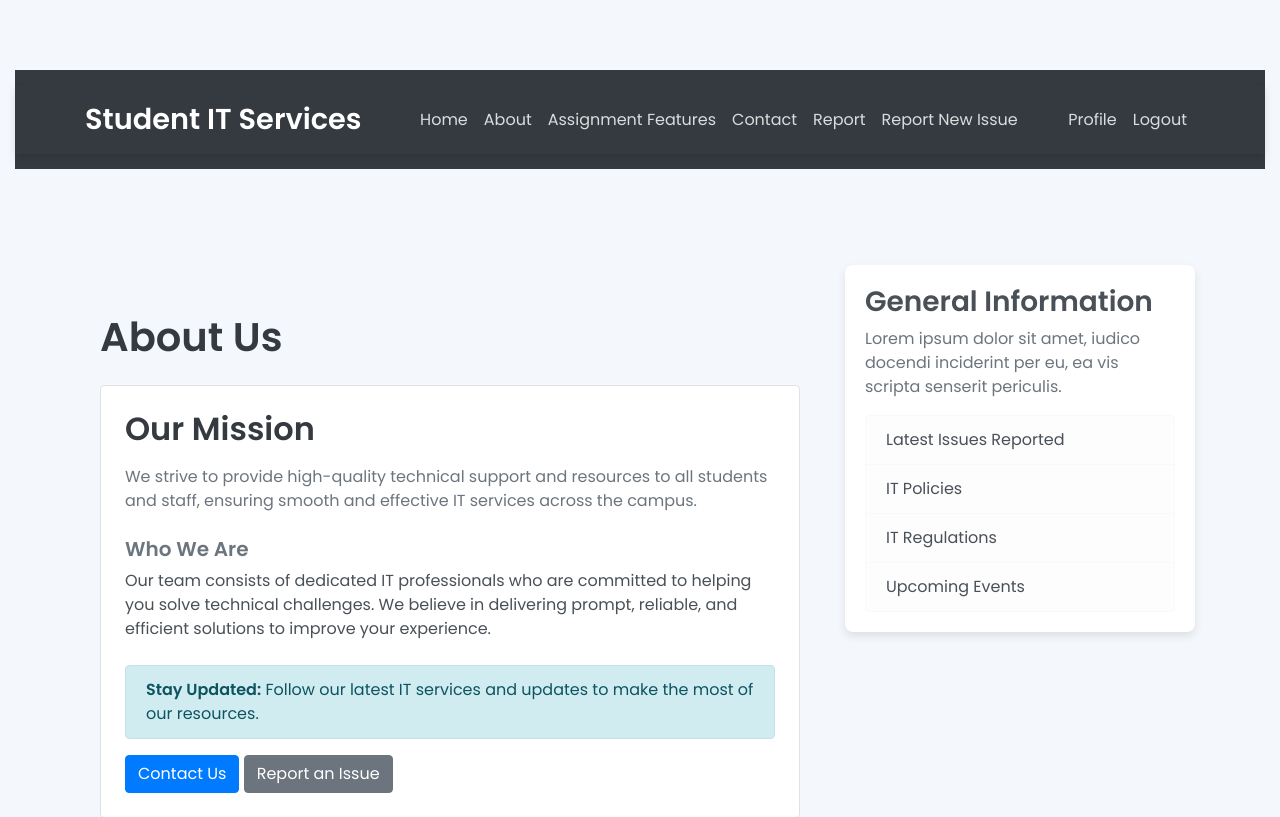
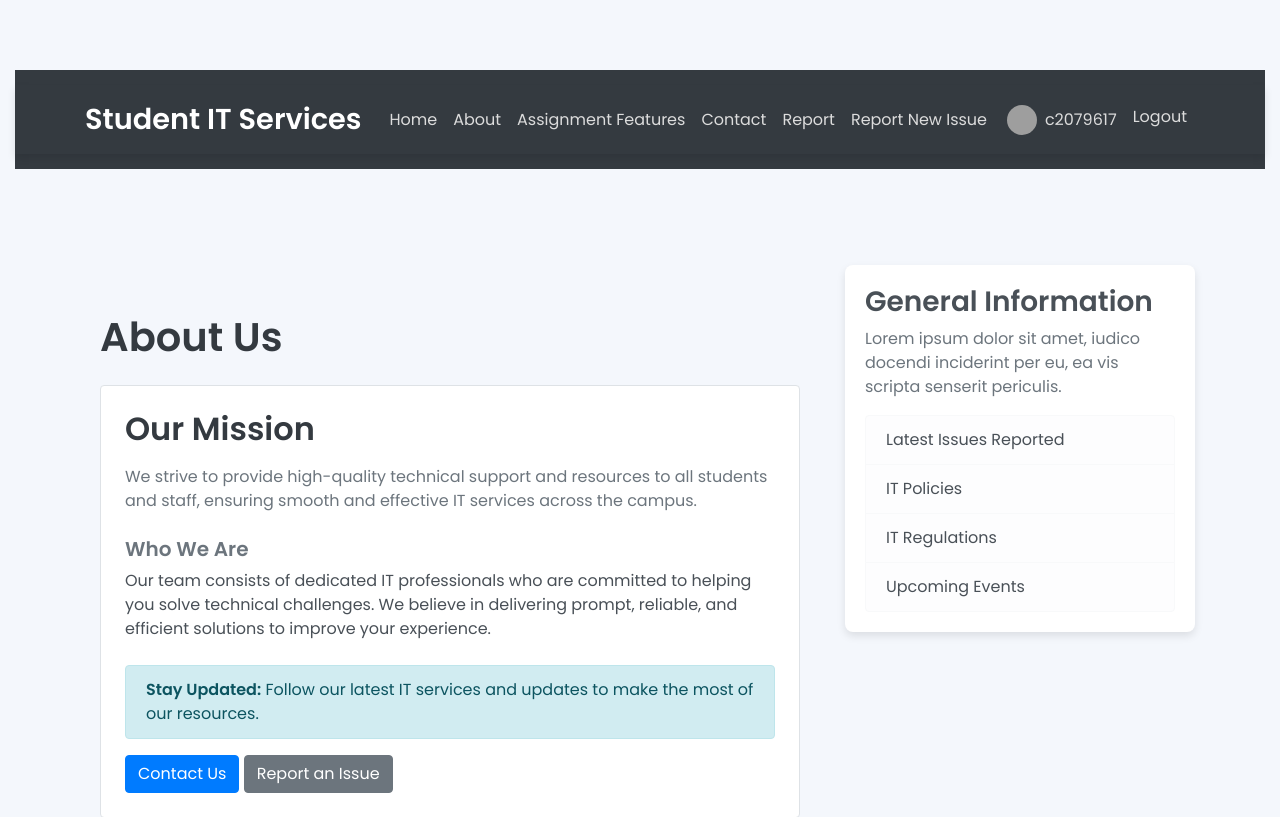
Before and after one commit to c2079617/Django-app, a Django app: page /about/ in a window 1280 px wide. Shown: the top 817 px of the page. Run offline with Django 5.2, Linux system fonts and the light colour scheme; a user stored in the database is signed in; data comes from the database, SQL or seed files in the repository; some libraries are stand-ins or nearby versions; grey boxes are pictures that could not be loaded.

Commit message:
Add profile picture next to profile link in navbar

```diff
--- a/itreporting/templates/itreporting/base.html
+++ b/itreporting/templates/itreporting/base.html
@@ -54,8 +54,19 @@
 
                         <ul class="navbar-nav ml-auto">
                             {% if user.is_authenticated %}
-                                <li class="nav-item">
-                                    <a class="nav-link" href="{% url 'profile' %}">Profile</a>
+                                <li class="nav-item d-flex align-items-center">
+                                    <a class="nav-link d-flex align-items-center" href="{% url 'profile' %}">
+                                        <!-- Profile Picture -->
+                                        {% if user.profile.image %}
+                                            <img src="{{ user.profile.image.url }}" alt="Profile Picture"
+                                                 class="rounded-circle" width="30" height="30" style="object-fit: cover;">
+                                        {% else %}
+                                            <img src="{% static 'default/profile.png' %}" alt="Default Profile Picture"
+                                                 class="rounded-circle" width="30" height="30" style="object-fit: cover;">
+                                        {% endif %}
+                                        <!-- Username -->
+                                        <span class="ml-2">{{ user.username }}</span>
+                                    </a>
                                 </li>
                                 <form method="post" action="{% url 'logout' %}" style="display:inline;">
                                     {% csrf_token %}
@@ -119,7 +130,6 @@
     </footer>
 
     <!-- Optional JavaScript -->
-    <!-- jQuery first, then Popper.js, then Bootstrap JS -->
     <script src="https://code.jquery.com/jquery-3.2.1.slim.min.js"
             integrity="sha384-KJ3o2DKtIkvYIK3UENzmM7KCkRr/rE9/Qpg6aAZGJwFDMVNA/GpGFF93hXpG5KkN"
             crossorigin="anonymous"></script>
```
